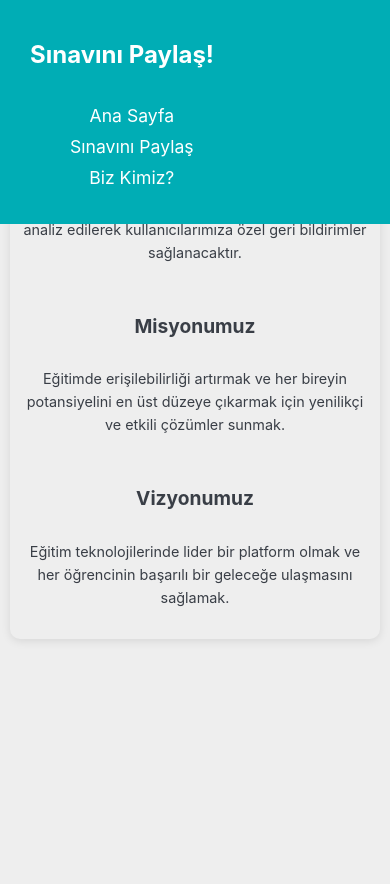
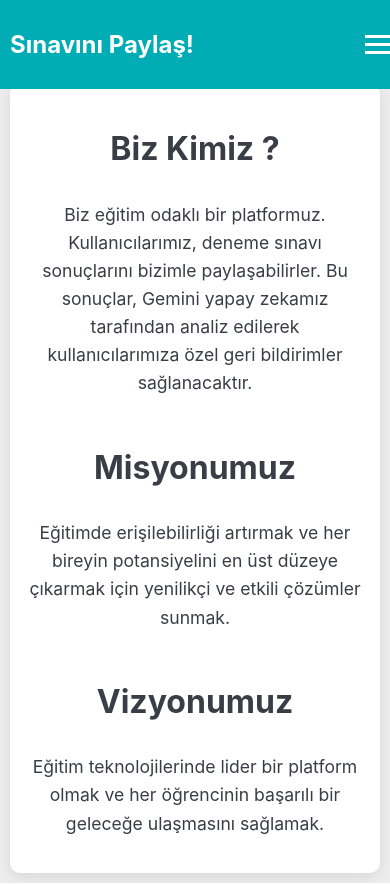
Before and after one commit to haldonmez/hackathon2024, a React (Create React App) app in the folder client/: page /whoareus in a window 390 px wide. Built offline with nearby package versions, Linux system fonts and the light colour scheme.

Commit message:
Responsive dizayn ayarlandı.

```diff
--- a/client/src/components/gemini/Gemini.css
+++ b/client/src/components/gemini/Gemini.css
@@ -1,4 +1,3 @@
-/* App.css */
 
 .App {
     display: flex;
--- a/client/src/components/homepage/Home.css
+++ b/client/src/components/homepage/Home.css
@@ -1,10 +1,3 @@
-/* Sayfanın overflow ayarları */
-body, html {
-    overflow: hidden;
-    margin: 0;
-    padding: 0;
-}
-
 /* Navbar kapsayıcısı için düzenlemeler */
 .navbar-container {
     display: flex;
@@ -15,14 +8,14 @@ body, html {
 }
 
 .home-container {
-    padding-top: 60px; /* Navbar'ın sabit konumundan dolayı içerik aşağıda başlar */
+    padding-top: 60px;
     margin: 0;
     padding-left: 0;
     padding-right: 0;
     font-family: 'Arial', sans-serif;
     color: #393E46;
     background-color: #EEEEEE;
-    height: 100vh;
+    min-height: 100vh;
     display: flex;
     flex-direction: column;
 }
@@ -30,7 +23,7 @@ body, html {
 /* Kahraman (Hero) bölümü */
 .hero-section {
     text-align: center;
-    padding: 2rem 1rem; /* Önceki değer 4rem 1rem idi, daha az yer kaplaması için azaltıldı */
+    padding: 2rem 1rem;
     background: #393E46;
     color: #EEEEEE;
     border-bottom: 5px solid #00ADB5;
@@ -39,9 +32,8 @@ body, html {
     flex-direction: column;
     justify-content: center;
     align-items: center;
-    height: 50vh; /* Sayfanın %50'sini kapsayacak şekilde ayarlandı */
+    height: 50vh;
 }
-
 
 .hero-section h1 {
     font-size: 3.5rem;
@@ -75,6 +67,7 @@ body, html {
     transform: scale(1.05);
 }
 
+/* Motivational section */
 .motivational-section {
     display: flex;
     justify-content: center;
@@ -138,13 +131,43 @@ body, html {
     to { opacity: 1; }
 }
 
+/* Responsive ayarlar */
 @media (max-width: 768px) {
     .hero-section h1 {
         font-size: 2.5rem;
     }
 
+    .hero-section p {
+        font-size: 1rem;
+    }
+
     .motivational-section {
         flex-direction: column;
         align-items: center;
+        padding: 1rem 0;
+    }
+
+    .motive-card {
+        max-width: 90%;
+        margin-bottom: 1rem;
     }
 }
+
+@media (max-width: 480px) {
+    .hero-section h1 {
+        font-size: 2rem;
+    }
+
+    .hero-section p {
+        font-size: 0.9rem;
+    }
+
+    .cta-button {
+        padding: 0.5rem 1.5rem;
+        font-size: 1rem;
+    }
+
+    .motivational-section {
+        padding: 1rem 0;
+    }
+}
--- a/client/src/components/navbar/Navbar.css
+++ b/client/src/components/navbar/Navbar.css
@@ -1,43 +1,41 @@
+/* Navbar genel stilleri */
 .navbar {
     background-color: #00ADB5;
     display: flex;
     justify-content: space-between;
     align-items: center;
     padding: 10px 20px;
-    width: 100%; /* Tüm genişliği kaplayacak */
-    position: fixed; /* Üstte sabit */
-    top: 0; /* Sayfanın en üstünde */
-    z-index: 1000; /* Üstte kalması için yüksek z-index */
-    transition: top 0.3s, background-color 0.3s; /* Geçiş efekti */
+    width: 100%;
+    position: fixed;
+    top: 0;
+    z-index: 1000;
+    transition: background-color 0.3s;
 }
 
+/* Navbar logo ve başlık */
 .navbar-logo {
     font-size: 1.5rem;
     color: white;
-    flex: 1; /* Logo alanını genişlet */
-    text-align: left; /* Sol hizala */
-    margin-left: 20px; /* Sol taraftan uzaklık */
 }
 
-/* Sınavını Paylaş başlığı için özel stil */
 .navbar-title {
-    flex: 1; /* Başlık alanını genişlet */
-    text-align: left; /* Sol hizala */
-    margin-left: 10px; /* Sol taraftan uzaklık ekle */
+    margin-left: 10px;
 }
 
+/* Scroll durumunda navbar */
 .navbar.scrolled {
-    background-color: rgba(44, 62, 80, 0.9); /* Kaydırıldığında arka plan rengi */
-    box-shadow: 0 2px 5px rgba(0, 0, 0, 0.2); /* Kaydırıldığında gölge efekti */
+    background-color: rgba(44, 62, 80, 0.9);
+    box-shadow: 0 2px 5px rgba(0, 0, 0, 0.2);
 }
 
+/* Navbar linkleri */
 .navbar-links {
     list-style: none;
     display: flex;
     gap: 20px;
-    flex: 2; /* Bağlantılar alanını genişlet */
-    justify-content: flex-end; /* Bağlantıları sağa hizala */
-    margin-right: 20px; /* Sağ taraftan uzaklık */
+    flex: 2;
+    justify-content: flex-end;
+    margin-right: 20px;
 }
 
 .nav-link {
@@ -45,38 +43,66 @@
     text-decoration: none;
     font-size: 1.1rem;
     transition: color 0.3s ease;
-    margin-left: 20px; /* Her bağlantıya soldan boşluk ekle */
 }
 
 .nav-link:hover {
     color: #222831;
 }
 
-/* İçeriği navbar yüksekliğine göre aşağıda başlatmak için ekstra boşluk */
-.home-container {
-    padding-top: 60px; /* Navbar yüksekliğine göre ayar */
+/* Mobil menü için hamburger simgesi */
+.menu-icon {
+    display: none;
+    cursor: pointer;
+    flex-direction: column;
+    gap: 5px;
 }
 
-/* Responsive tasarım için */
+.bar {
+    width: 25px;
+    height: 3px;
+    background-color: white;
+    transition: 0.3s;
+}
+
+/* Menü açıldığında hamburger animasyonu */
+.menu-icon.open .bar:nth-child(1) {
+    transform: rotate(45deg) translate(5px, 5px);
+}
+
+.menu-icon.open .bar:nth-child(2) {
+    opacity: 0;
+}
+
+.menu-icon.open .bar:nth-child(3) {
+    transform: rotate(-45deg) translate(5px, -5px);
+}
+
+/* Menü bağlantıları gizleme ve açma */
+.navbar-links {
+    display: flex;
+}
+
+.navbar-links.open {
+    display: block;
+    position: absolute;
+    top: 60px;
+    right: 0;
+    background-color: #00ADB5;
+    padding: 10px 20px;
+    border-radius: 5px;
+    box-shadow: 0 2px 5px rgba(0, 0, 0, 0.2);
+}
+
 @media (max-width: 768px) {
-    .navbar {
-        flex-direction: column; /* Dikey hizalama */
-        align-items: flex-start; /* Sol hizalama */
-        padding: 20px; /* Dikeyde boşluk ekle */
+    /* Mobil görünümde navbar bağlantıları */
+    .navbar-links {
+        display: none; /* Başlangıçta gizli */
+        flex-direction: column;
+        gap: 15px;
+        margin: 10px 0;
     }
 
-    .navbar-links {
-        flex-direction: column; /* Dikey listeler */
-        gap: 10px; /* Daha az boşluk */
-        margin-right: 0; /* Mobil görünümde sağdan boşluğu kaldır */
-    }
-
-    .navbar-links li {
-        width: 100%; /* Tam genişlik */
-        text-align: center; /* Ortala */
-    }
-
-    .nav-link {
-        padding: 10px; /* Tıklanabilir alanı artır */
+    .menu-icon {
+        display: flex; /* Hamburger simgesi görünür */
     }
 }
--- a/client/src/components/navbar/Navbar.jsx
+++ b/client/src/components/navbar/Navbar.jsx
@@ -4,13 +4,14 @@ import './Navbar.css';
 
 const Navbar = () => {
     const [scrolling, setScrolling] = useState(false);
+    const [menuOpen, setMenuOpen] = useState(false);
 
     const handleScroll = () => {
-        if (window.scrollY > 50) {
-            setScrolling(true);
-        } else {
-            setScrolling(false);
-        }
+        setScrolling(window.scrollY > 50);
+    };
+
+    const toggleMenu = () => {
+        setMenuOpen(!menuOpen);
     };
 
     useEffect(() => {
@@ -23,9 +24,15 @@ const Navbar = () => {
     return (
         <nav className={`navbar ${scrolling ? 'scrolled' : ''}`}>
             <div className="navbar-logo">
-            <h1 className="navbar-title">Sınavını Paylaş!</h1>
+                <h1 className="navbar-title">Sınavını Paylaş!</h1>
             </div>
-            <ul className="navbar-links">
+            <div className="menu-icon" onClick={toggleMenu}>
+                {/* Üç çizgi ikonu */}
+                <div className={`bar ${menuOpen ? 'open' : ''}`}></div>
+                <div className={`bar ${menuOpen ? 'open' : ''}`}></div>
+                <div className={`bar ${menuOpen ? 'open' : ''}`}></div>
+            </div>
+            <ul className={`navbar-links ${menuOpen ? 'open' : ''}`}>
                 <li><Link className="nav-link" to="/">Ana Sayfa</Link></li>
                 <li><Link className="nav-link" to="/exam">Sınavını Paylaş</Link></li>
                 <li><Link className="nav-link" to="/whoareus">Biz Kimiz?</Link></li>
--- a/client/src/components/whoareus/Whoareus.css
+++ b/client/src/components/whoareus/Whoareus.css
@@ -1,81 +1,117 @@
+/* Ana container ve içerik alanı */
 .whoareus-container {
     display: flex;
     flex-direction: column;
     align-items: center;
     padding: 20px;
-    background-color: #EEEEEE; /* Sayfa arka plan rengi */
-    min-height: 100vh; /* Sayfanın tüm yüksekliğini kaplar */
+    background-color: #EEEEEE;
+    min-height: 100vh;
+    overflow: hidden;
+    box-sizing: border-box;
 }
 
 .content {
-    display: flex; /* Flexbox kullanarak içeriği düzenle */
-    flex-direction: column; /* Dikey hizalama */
-    justify-content: center; /* Dikey ortalama */
-    align-items: center; /* Yatay ortalama */
-    max-width: 800px; /* İçerik için maksimum genişlik */
-    width: 100%; /* İçeriğin tam genişlik kaplamasını sağlar */
-    text-align: center; /* Metni ortala */
-    background-color: #EEEEEE; /* İçerik arka plan rengi */
-    border-radius: 10px; /* Köşe yuvarlatma */
-    padding: 20px; /* İçerik etrafında boşluk */
-    box-shadow: 0 2px 10px rgba(0, 0, 0, 0.1); /* Gölgelendirme */
-    margin-top: 10%; /* Navbar ile içerik arasında boşluk */
+    display: flex;
+    flex-direction: column;
+    justify-content: center;
+    align-items: center;
+    max-width: 800px;
+    width: 100%;
+    text-align: center;
+    background-color: #FFFFFF;
+    border-radius: 10px;
+    padding: 20px;
+    box-shadow: 0 4px 15px rgba(0, 0, 0, 0.1);
+    margin-top: 10%; /* Yukarıdan boşluk artırıldı */
+    animation: fadeInContent 0.7s ease-out;
+    box-sizing: border-box;
 }
-.whoh1 {
-    color: #393E46;; /* Başlık rengi */
-    margin-bottom: 20px; /* Alt boşluk */
-    font-size: 2.5rem; /* Başlık boyutu */
-    font-weight: bold; /* Kalın başlık */
+
+
+/* Başlık ve paragraf stilleri */
+.whoh2 {
+    color: #393E46;
+    margin-top: 30px;
+    margin-bottom: 15px;
+    font-size: 2rem;
+    font-weight: bold;
+    opacity: 0;
+    transform: translateX(-30px);
+    animation: slideInLeft 0.6s ease-out forwards;
 }
 
 .whop {
-    color: #393E46; /* Paragraf metni rengi */
-    line-height: 1.6; /* Satır yüksekliği */
-    font-size: 1.1rem; /* Paragraf boyutu */
-    margin-bottom: 20px; /* Paragraf alt boşluğu */
+    color: #393E46;
+    line-height: 1.6;
+    font-size: 1.1rem;
+    margin-bottom: 20px;
+    opacity: 0;
+    transform: translateY(20px);
+    animation: fadeInUp 0.6s ease-out forwards;
 }
 
-.whoh2 {
-    color: #393E46;; /* Alt başlık rengi */
-    margin-top: 30px; /* Üst boşluk */
-    margin-bottom: 15px; /* Alt boşluk */
-    font-size: 2rem; /* Alt başlık boyutu */
-    font-weight: bold; /* Kalın alt başlık */
+/* Animasyon tanımlamaları */
+@keyframes slideInLeft {
+    0% {
+        opacity: 0;
+        transform: translateX(-30px);
+    }
+    100% {
+        opacity: 1;
+        transform: translateX(0);
+    }
+}
+
+@keyframes fadeInUp {
+    0% {
+        opacity: 0;
+        transform: translateY(20px);
+    }
+    100% {
+        opacity: 1;
+        transform: translateY(0);
+    }
+}
+
+@keyframes fadeInContent {
+    0% {
+        opacity: 0;
+        transform: scale(0.9);
+    }
+    100% {
+        opacity: 1;
+        transform: scale(1);
+    }
+}
+
+/* Geçiş için sınıf */
+.animate-slide {
+    animation-delay: 0.2s;
+}
+
+.animate-fade {
+    animation-delay: 0.4s;
 }
 
 /* Responsive ayarlar */
 @media (max-width: 768px) {
-    .whoh1 {
-        font-size: 2rem; /* Küçük ekranlar için başlık boyutunu küçült */
-    }
-
-    .whop {
-        font-size: 1rem; /* Paragraf boyutunu küçült */
-    }
-
-    .whoh2 {
-        font-size: 1.5rem; /* Alt başlık boyutunu küçült */
+    .whoareus-container {
+        padding: 10px;
     }
 
     .content {
-        padding: 15px; /* İçerik etrafındaki boşluğu azalt */
+        padding: 20px;
+        margin-top: 15%; /* Mobilde daha fazla yukarıdan boşluk */
     }
 }
 
 @media (max-width: 480px) {
-    .whoh1 {
-        font-size: 1.5rem; /* Daha küçük ekranlar için başlık boyutunu daha da küçült */
-    }
-
-    .whop {
-        font-size: 0.9rem; /* Daha küçük ekranlar için paragraf boyutunu küçült */
-    }
-
-    .whoh2 {
-        font-size: 1.2rem; /* Daha küçük ekranlar için alt başlık boyutunu küçült */
+    .whoareus-container {
+        padding: 10px;
     }
 
     .content {
-        padding: 10px; /* İçerik etrafındaki boşluğu daha da azalt */
+        padding: 15px;
+        margin-top: 20%; /* Küçük ekranlarda daha da fazla yukarıdan boşluk */
     }
 }
--- a/client/src/components/whoareus/Whoareus.jsx
+++ b/client/src/components/whoareus/Whoareus.jsx
@@ -7,18 +7,18 @@ const Whoareus = () => {
         <div className="whoareus-container">
             <Navbar />
             <div className="content">
-                <h2 className='whoh2'>Biz Kimiz ?</h2>
-                <p className='whop'>
+                <h2 className="whoh2 animate-slide">Biz Kimiz ?</h2>
+                <p className="whop animate-fade">
                     Biz eğitim odaklı bir platformuz. Kullanıcılarımız, deneme sınavı sonuçlarını bizimle paylaşabilirler.
                     Bu sonuçlar, Gemini yapay zekamız tarafından analiz edilerek kullanıcılarımıza özel geri bildirimler sağlanacaktır.
                 </p>
-                <h2 className='whoh2'>Misyonumuz</h2>
-                <p className='whop'>
+                <h2 className="whoh2 animate-slide">Misyonumuz</h2>
+                <p className="whop animate-fade">
                     Eğitimde erişilebilirliği artırmak ve her bireyin potansiyelini en üst düzeye çıkarmak için
                     yenilikçi ve etkili çözümler sunmak.
                 </p>
-                <h2 className='whoh2'>Vizyonumuz</h2>
-                <p className='whop'>
+                <h2 className="whoh2 animate-slide">Vizyonumuz</h2>
+                <p className="whop animate-fade">
                     Eğitim teknolojilerinde lider bir platform olmak ve her öğrencinin başarılı bir geleceğe ulaşmasını sağlamak.
                 </p>
             </div>
```
Also changed, not shown: client/src/components/exam/Exam.css (+27 -12 lines).
